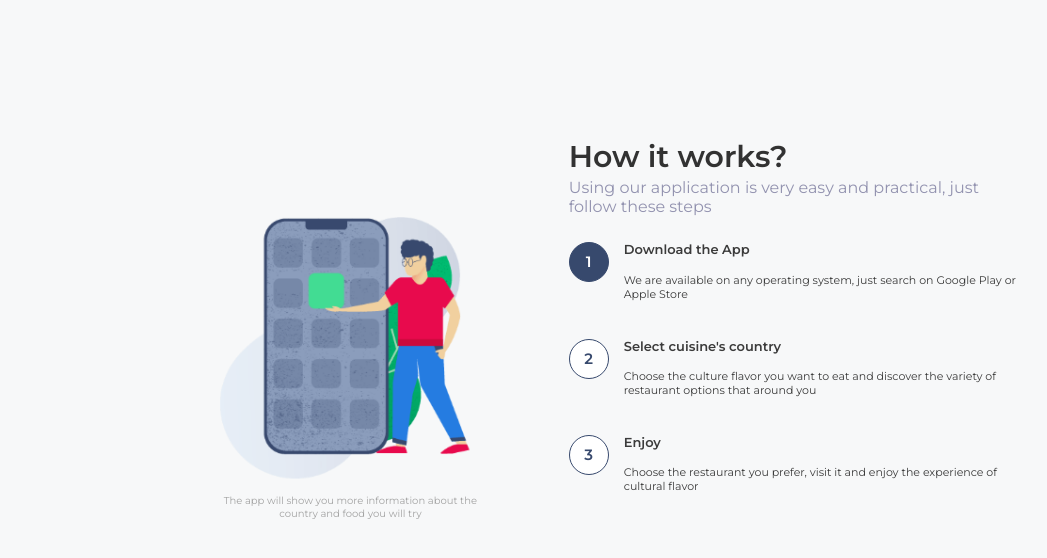
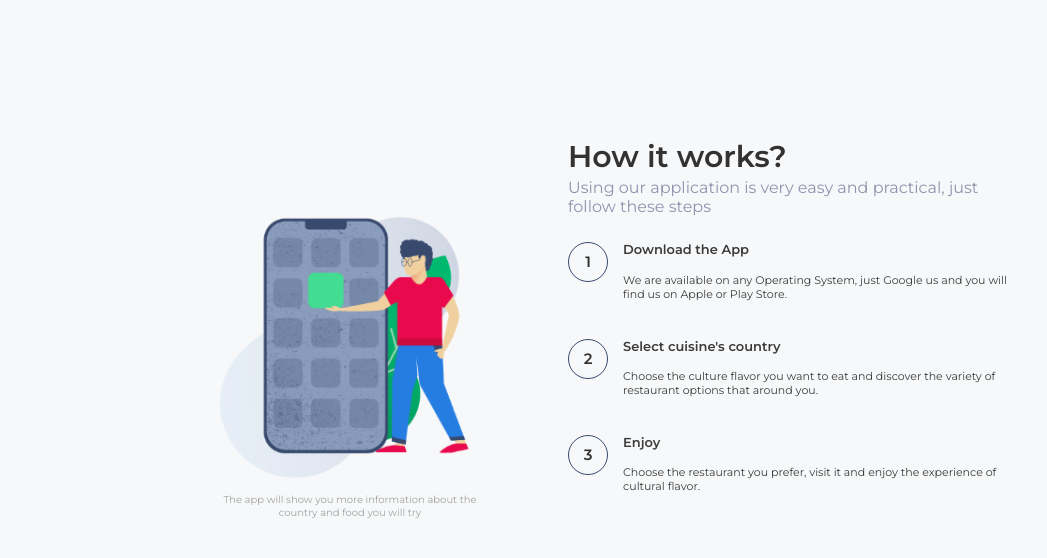
Before and after one commit to FoodKlore/Landing, a Gatsby site: page / in a window 1280 px wide. Shown: the part 1980-2538 px from the top of the page, without its empty margins (138-1185 px from the left). Built offline with nearby package versions, Linux system fonts and the light colour scheme; Gatsby itself is replaced by a stand-in of ours.

Commit message:
add how it works item component

```diff
--- a/src/components/howItWorks.js
+++ b/src/components/howItWorks.js
@@ -1,7 +1,76 @@
-import React from "react"
+import React, { useEffect } from "react"
 import styled from "styled-components"
 
 import SignUp1 from "src/images/SignUp1x.png"
+
+const howItWorksData = [
+  {
+    id: "8d569978-6fe9-4382-b258-36d3aca59a8d",
+    step: 1,
+    title: "Download the App",
+    description:
+      "We are available on any Operating System, just Google us and you will find us on Apple or Play Store.",
+  },
+  {
+    id: "edf69fa2-17bc-4707-b138-596832bfa677",
+    step: 2,
+    title: "Select cuisine's country",
+    description:
+      "Choose the culture flavor you want to eat and discover the variety of restaurant options that around you.",
+  },
+  {
+    id: "14ac32ae-24c8-487a-9fa1-effa36dbebde",
+    step: 3,
+    title: "Enjoy",
+    description:
+      "Choose the restaurant you prefer, visit it and enjoy the experience of cultural flavor.",
+  },
+]
+
+const HowItWorksItem = props => (
+  <div key={props.element.id} style={{ display: "flex", marginBottom: "12px" }}>
+    <div>
+      <span
+        style={{
+          display: "inline-flex",
+          borderRadius: "100%",
+          width: "40px",
+          height: "40px",
+          justifyContent: "center",
+          alignItems: "center",
+          marginRight: "15px",
+          fontWeight: "600",
+          fontSize: "15px",
+          border: "1px solid #37496d",
+        }}
+        className={props.element.isActive ? "active" : "inactive"}
+      >
+        {props.element.step}
+      </span>
+    </div>
+    <div>
+      <h4
+        style={{
+          fontSize: "13px",
+          fontWeight: "600",
+          color: "#3b3b3b",
+          marginBottom: "16px",
+        }}
+      >
+        {props.element.title}
+      </h4>
+      <p
+        style={{
+          fontSize: "11px",
+          lineHeight: "14px",
+          color: "#3b3b3b",
+        }}
+      >
+        {props.element.description}
+      </p>
+    </div>
+  </div>
+)
 
 const HowItWorks = () => (
   <HowItWorksSection
@@ -62,136 +131,9 @@ const HowItWorks = () => (
             Using our application is very easy and practical, just follow these
             steps
           </p>
-          <div style={{ display: "flex", marginBottom: "12px" }}>
-            <div>
-              <span
-                style={{
-                  display: "inline-flex",
-                  borderRadius: "100%",
-                  color: "#fff",
-                  width: "40px",
-                  height: "40px",
-                  justifyContent: "center",
-                  alignItems: "center",
-                  marginRight: "15px",
-                  backgroundColor: "#37496d",
-                  fontWeight: "600",
-                  fontSize: "15px",
-                  border: "1px solid #37496d",
-                }}
-              >
-                1
-              </span>
-            </div>
-            <div>
-              <h4
-                style={{
-                  fontSize: "13px",
-                  fontWeight: "600",
-                  color: "#3b3b3b",
-                  marginBottom: "16px",
-                }}
-              >
-                Download the App
-              </h4>
-              <p
-                style={{
-                  fontSize: "11px",
-                  lineHeight: "14px",
-                  color: "#3b3b3b",
-                }}
-              >
-                We are available on any operating system, just search on Google
-                Play or Apple Store
-              </p>
-            </div>
-          </div>
-          <div style={{ display: "flex", marginBottom: "12px" }}>
-            <div>
-              <span
-                style={{
-                  display: "inline-flex",
-                  borderRadius: "100%",
-                  color: "#37496d",
-                  width: "40px",
-                  height: "40px",
-                  justifyContent: "center",
-                  alignItems: "center",
-                  marginRight: "15px",
-                  backgroundColor: "#fff",
-                  fontWeight: "600",
-                  fontSize: "15px",
-                  border: "1px solid #37496d",
-                }}
-              >
-                2
-              </span>
-            </div>
-            <div>
-              <h4
-                style={{
-                  fontSize: "13px",
-                  fontWeight: "600",
-                  color: "#3b3b3b",
-                  marginBottom: "16px",
-                }}
-              >
-                Select cuisine's country
-              </h4>
-              <p
-                style={{
-                  fontSize: "11px",
-                  lineHeight: "14px",
-                  color: "#3b3b3b",
-                }}
-              >
-                Choose the culture flavor you want to eat and discover the variety of restaurant options that around you
-              </p>
-            </div>
-          </div>
-          <div style={{ display: "flex", marginBottom: "12px" }}>
-            <div>
-              <span
-                style={{
-                  display: "inline-flex",
-                  borderRadius: "100%",
-                  color: "#37496d",
-                  width: "40px",
-                  height: "40px",
-                  justifyContent: "center",
-                  alignItems: "center",
-                  marginRight: "15px",
-                  backgroundColor: "#fff",
-                  fontWeight: "600",
-                  fontSize: "15px",
-                  border: "1px solid #37496d",
-                }}
-              >
-                3
-              </span>
-            </div>
-            <div>
-              <h4
-                style={{
-                  fontSize: "13px",
-                  fontWeight: "600",
-                  color: "#3b3b3b",
-                  marginBottom: "16px",
-                }}
-              >
-                Enjoy
-              </h4>
-              <p
-                style={{
-                  fontSize: "11px",
-                  lineHeight: "14px",
-                  color: "#3b3b3b",
-                }}
-              >
-                Choose the restaurant you prefer, visit it and enjoy the experience of cultural flavor
-              </p>
-            </div>
-          </div>
+          {howItWorksData.map(element => (
+            <HowItWorksItem key={element.id} element={element}></HowItWorksItem>
+          ))}
         </div>
       </div>
     </div>
@@ -199,6 +141,10 @@ const HowItWorks = () => (
 )
 
 const HowItWorksSection = styled.section`
+  .active {
+    background-color: "#37496d"
+    color: "#fff"
+  }
   h1,
   p {
   }
```
